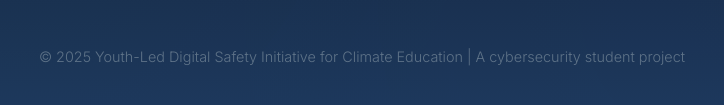
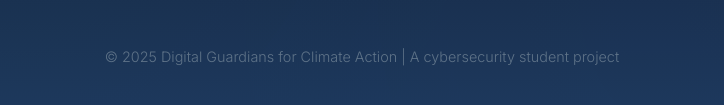
Before and after one commit to kashoobest-droid/onlinesafety, a plain HTML site: page index.html in a window 1280 px wide. Shown: the part 4812-4917 px from the top of the page, 278-1002 px from the left. Drawn offline with Linux system fonts and the light colour scheme.

Commit message:
Add files via upload

```diff
--- a/index.html
+++ b/index.html
@@ -1033,7 +1033,7 @@
             <div class="closing-quote">"Safe Online = Strong Climate Action"</div>
             <p class="footer-text">Protecting our digital spaces helps ensure our climate voices remain strong, credible, and effective. Together, we can build safer online environments for climate education and activism.</p>
             <p class="footer-text"><i class="fas fa-code-branch"></i> This website is open for editing and adaptation. All content is designed to be shared freely for educational purposes.</p>
-            <p class="copyright">© 2025 Youth-Led Digital Safety Initiative for Climate Education | A cybersecurity student project</p>
+            <p class="copyright">© 2025 Digital Guardians for Climate Action | A cybersecurity student project</p>
         </div>
     </footer>
 
```
